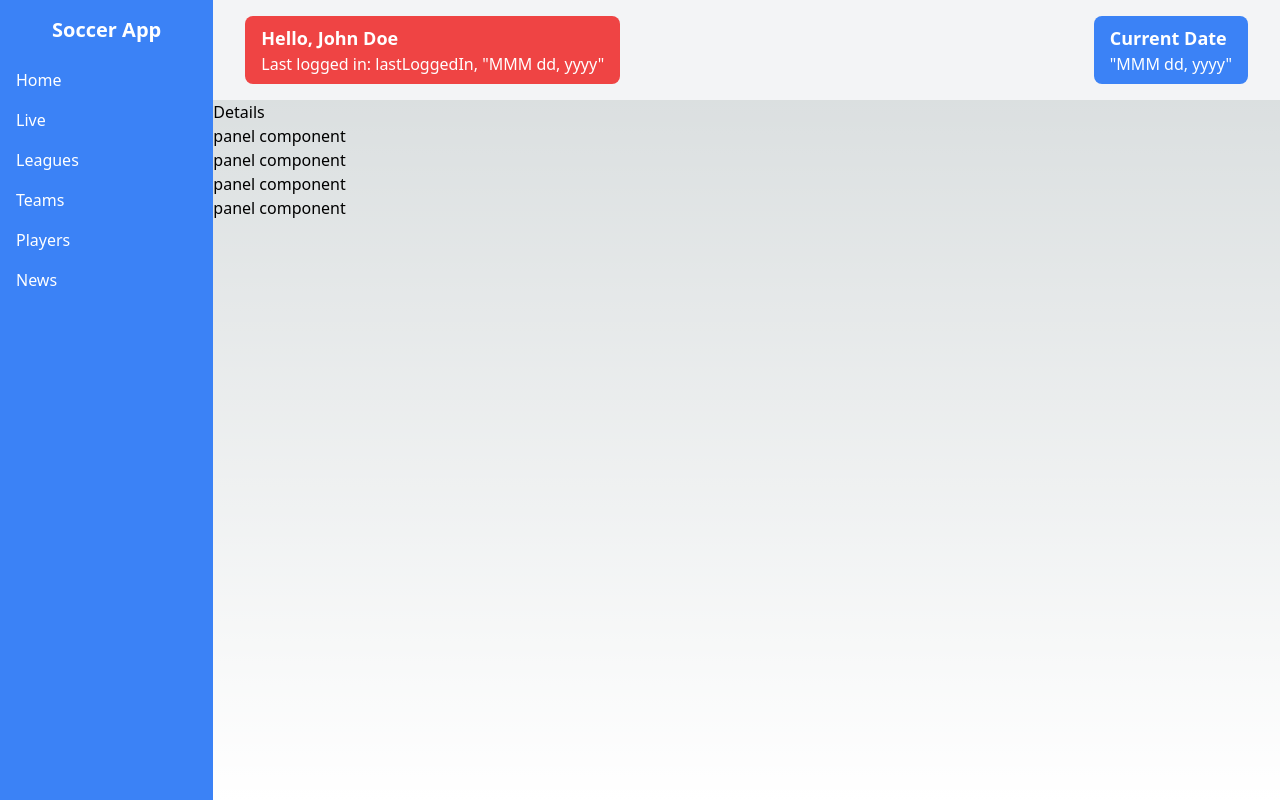
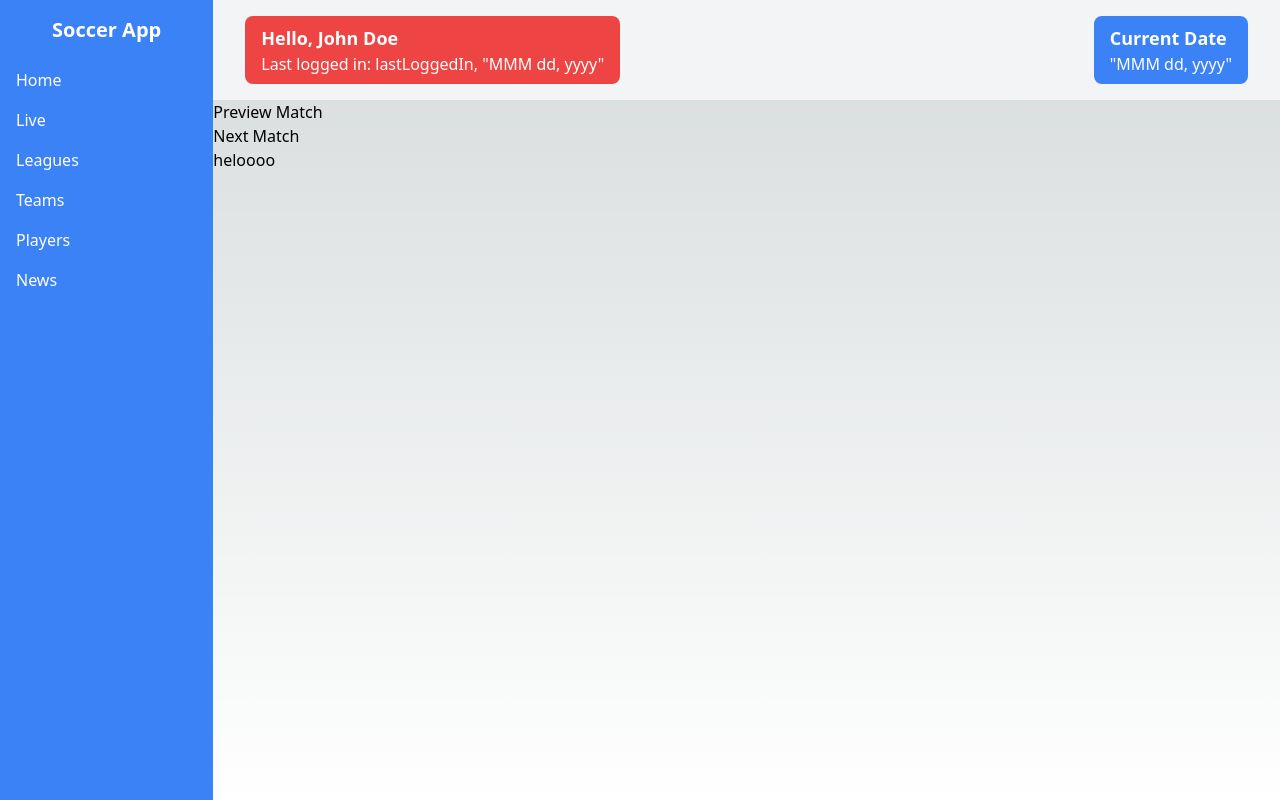
Before and after one commit to dimitargluharski/nextjs, a Next.js app: page /live-score/1 in a window 1280 px wide. Built offline with nearby package versions, Linux system fonts and the light colour scheme.

Commit message:
Abstract a bit panel component

```diff
--- a/src/app/live-score/[id]/page.jsx
+++ b/src/app/live-score/[id]/page.jsx
@@ -7,11 +7,8 @@ const Details = (props) => {
   console.log("to fetch data for current object use", props.params.id);
   return (
     <div>
-      <h1>Details</h1>
-      <Panel />
-      <Panel />
-      <Panel />
-      <Panel />
+      <Panel title="Preview Match" />
+      <Panel title="Next Match">heloooo</Panel>
     </div>
   );
 };
--- a/src/components/Panel/Panel.jsx
+++ b/src/components/Panel/Panel.jsx
@@ -1,7 +1,8 @@
-const Panel = () => {
+const Panel = ({ title, children }) => {
   return (
     <section>
-      <h1>panel component</h1>
+      <header>{title}</header>
+      <main>{children}</main>
     </section>
   );
 };
```
